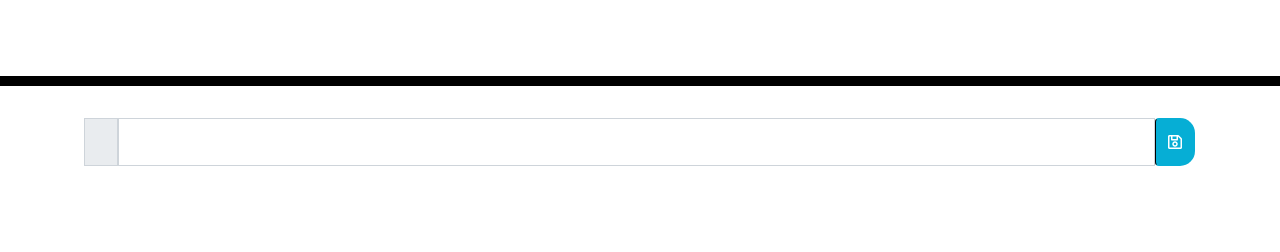
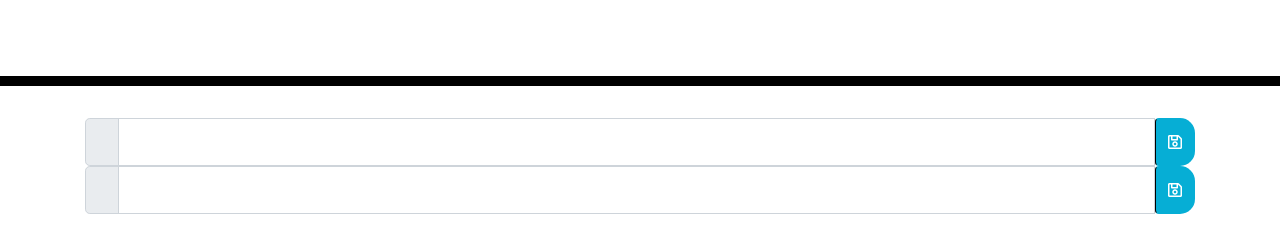
Before and after one commit to jheckel-dev/daily-planner, a plain HTML site: page index.html in a window 1280 px wide. Shown: the part 182-434 px from the top of the page. Drawn offline with nearby package versions, Linux system fonts and the light colour scheme.

Commit message:
added 10am time slot input box and save button.

```diff
--- a/index.html
+++ b/index.html
@@ -30,10 +30,17 @@
     </header>
     <div class="container">
         <div class="input-group input-group-lg" data-hour="9">
-            <div class="input-group-append">
+            <div class="input-group-prepend">
                 <span class="input-group-text time-block block1"></span>
             </div>
             <input type="text" class="form-control form9" aria-label="Large">
+            <button class="btn saveBtn"><i class="far fa-save"></i></button>
+        </div>
+        <div class="input-group input-group-lg" data-hour="10">
+            <div class="input-group-prepend">
+                <span class="input-group-text time-block block2"></span>
+            </div>
+            <input type="text" class="form-control form10" aria-label="Large">
             <button class="btn saveBtn"><i class="far fa-save"></i></button>
         </div>
       <!-- Timeblocks go here -->
```
